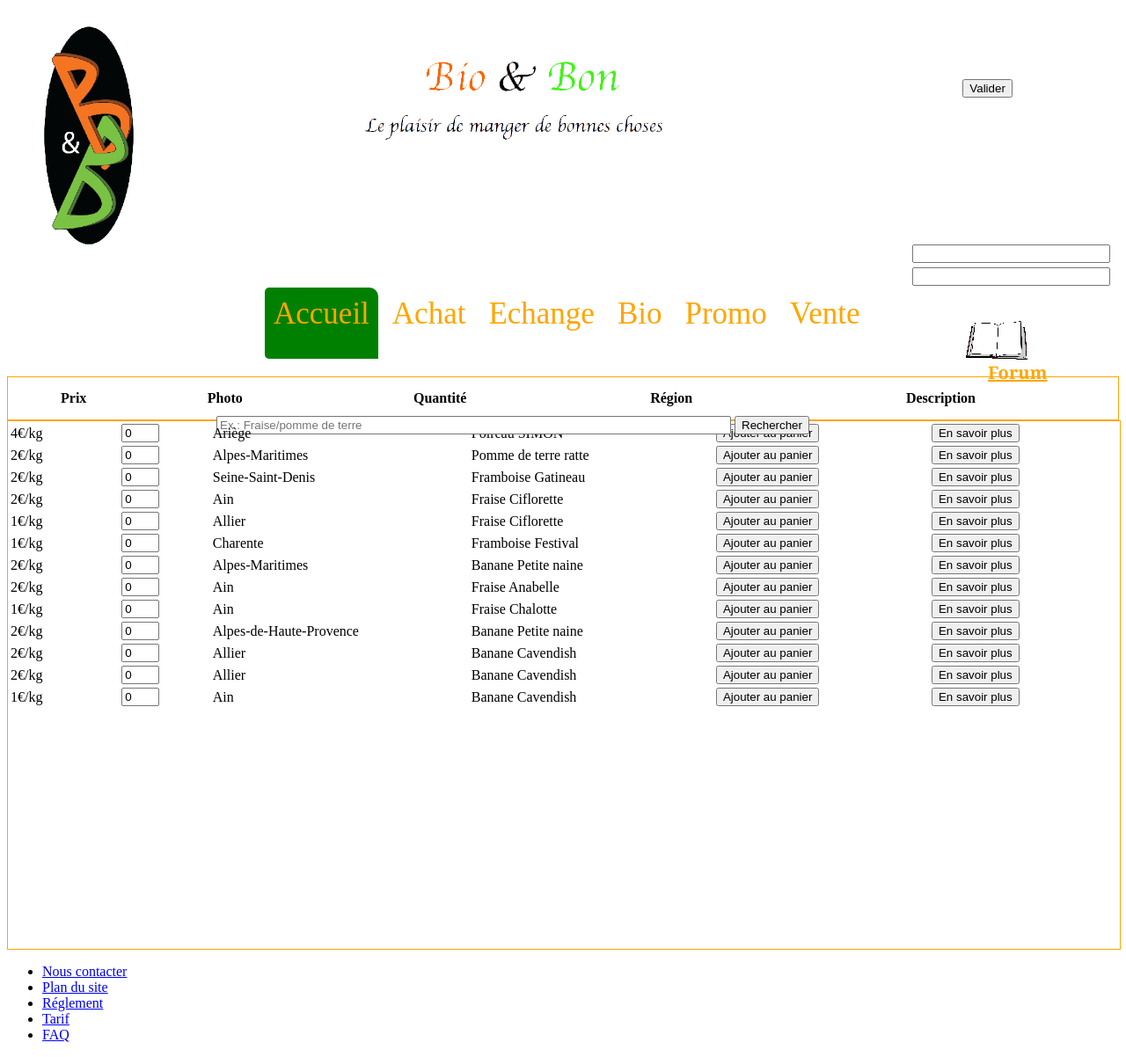
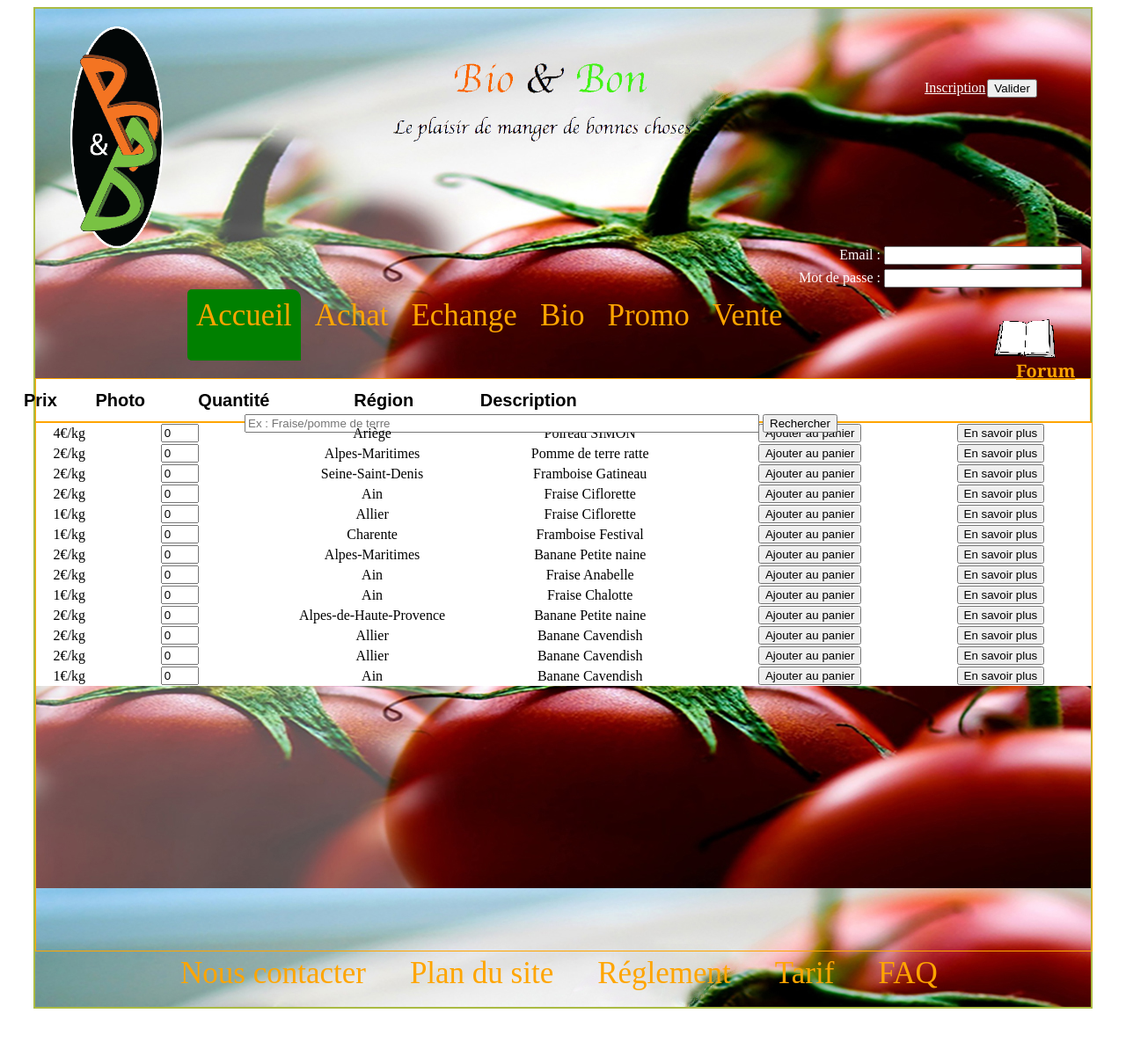
Before and after one commit to Qlalle/APP_INFO, a PHP site: page /Page_accueil.php in a window 1280 px wide. Shown: the whole page at 88% size. After the commit the page ends 1147 px from the top, so only its background shows below. Run offline with PHP 8.4, Linux system fonts and the light colour scheme; data comes from the database, SQL or seed files in the repository; data that the repository does not hold is empty.

Commit message:
page accueil

```diff
--- a/Page_accueil.php
+++ b/Page_accueil.php
@@ -6,11 +6,11 @@
     include("haut_de_page.php");
     include("bdd_connect.php");
   ?>
-    <link rel="stylesheet" href="Page_d'accueil.css" />
+    <link rel="stylesheet" href="Page_accueil.css" />
 
 <div id="menu">
   <ul id="onglets">
-    <li  class="active"><a href="Page_d'accueil.php"> Accueil </a></li>
+    <li  class="active"><a href="Page_accueil.php"> Accueil </a></li>
     <li><a href="Page_achat.php"> Achat </a></li>
     <li><a href="Page_echange.php"> Echange </a></li>
     <li><a href="Pagebio.php"> Bio </a></li>
```
